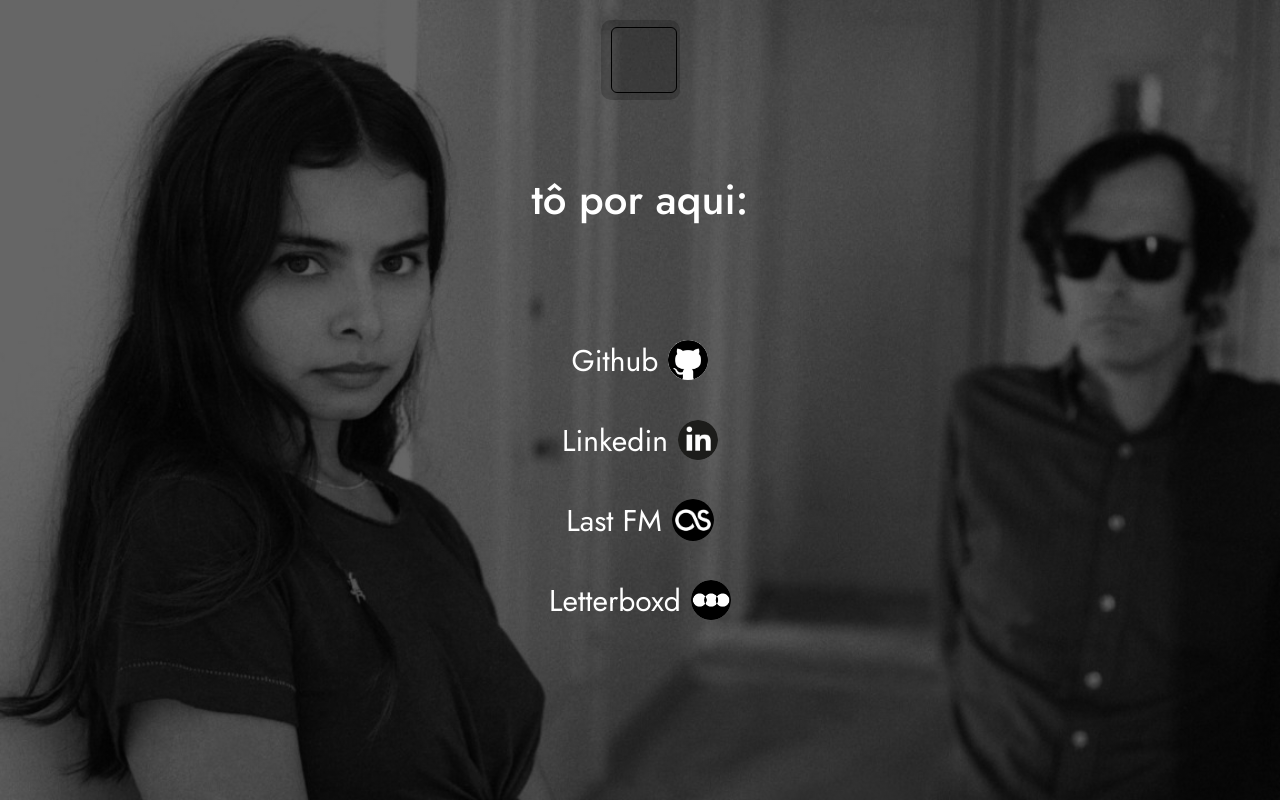
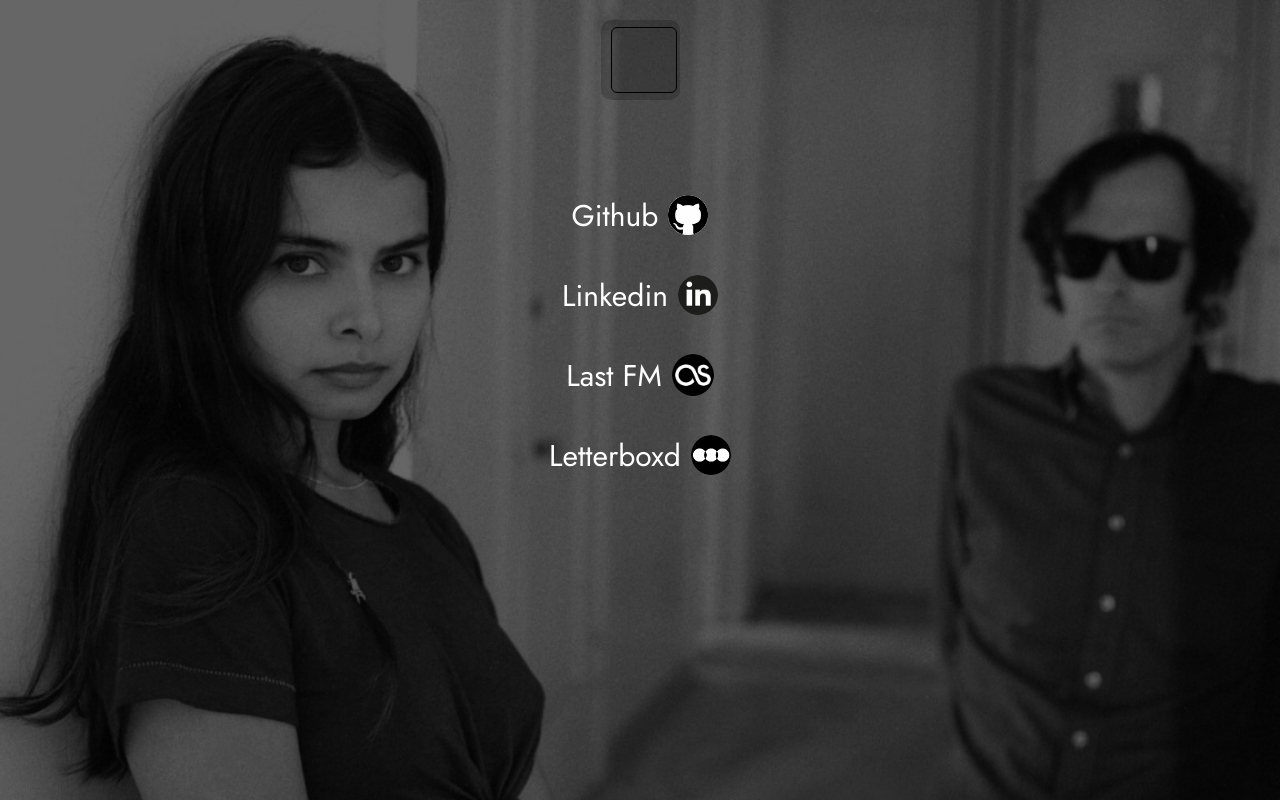
Before and after one commit to emid1-o/links, a plain HTML site: page index.html in a window 1280 px wide. Drawn offline with nearby package versions, Linux system fonts and the light colour scheme; no server answers.

Commit message:
tira o ja mermao

```diff
--- a/index.html
+++ b/index.html
@@ -18,7 +18,6 @@
 
     </div>
     <div class="container">
-        <h1 class="link-box">tô por aqui:</h1>
         <a href="https://github.com/emid1-o" target="_blank" class="link-box links">Github <img class="linkImages" src="github.png" alt=""></a>
         <a href="https://www.linkedin.com/in/netoemidio/" target="_blank" class="link-box links">Linkedin <img class="coiso" src="linkedin-modified.png" alt=""></a>
         <a href="https://www.last.fm/user/mdio_" target="_blank" class="link-box links">Last FM <img id="last" src="molester3-modified.png" alt=""></a>
--- a/style.css
+++ b/style.css
@@ -32,6 +32,7 @@ body {
   width: 100%;
   gap: 20px;
   align-items: center;
+  margin-bottom: 130px;
 }
 
 .container h1 {
@@ -72,7 +73,6 @@ body {
     margin-top: 2px;
     margin-bottom: 2px;
     background-repeat: no-repeat;
-    flex-shrink: 0;
 }
 
 .musica span {
@@ -100,11 +100,11 @@ body {
   animation: fall 1s forwards;
 }
 
-.link-box:nth-child(1) { animation-delay: 0.2s;}
-.link-box:nth-child(2) { animation-delay: 0.4s; }
-.link-box:nth-child(3) { animation-delay: 0.6s; }
-.link-box:nth-child(4) { animation-delay: 0.8s; }
-.link-box:nth-child(5) { animation-delay: 0.9s; }
+.link-box:nth-child(1) { animation-delay: 0.3s;}
+.link-box:nth-child(2) { animation-delay: 0.5s; }
+.link-box:nth-child(3) { animation-delay: 0.7s; }
+.link-box:nth-child(4) { animation-delay: 0.9s; }
+
 
 @keyframes fall {
   to {
@@ -148,7 +148,7 @@ body {
   }
 
   .musica span {
-    font-size: 18px;
+    font-size: 14px;
   }
 
   .container h1 {
```
